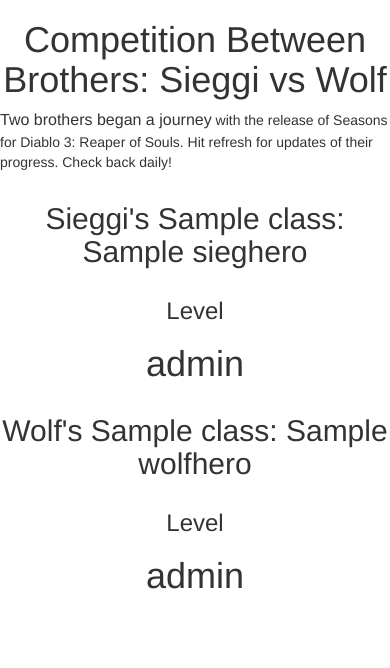
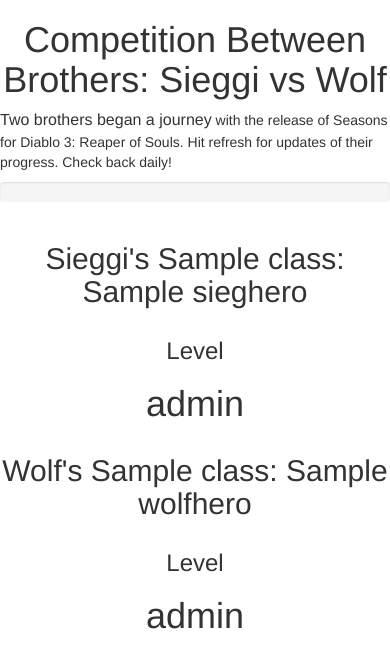
Before and after one commit to theonewolf/siegvswolf, a Flask app: template templates/index.jinja2 in a window 390 px wide. Shown: the top 668 px of the page. Run offline with Flask 2, Linux system fonts and the light colour scheme; the template is opened without the code that fills it: most values are stand-ins (such as "Sample title", 1, 10 or a date in 2020); some libraries are stand-ins or nearby versions.

Commit message:
templates/index.jinja2: adding in progress bar

```diff
--- a/main.py
+++ b/main.py
@@ -32,16 +32,30 @@
 
     if sieghero.level > wolfhero.level:
         siegclass = 'text-success'
+        siegprogressclass = 'progress-bar-success'
         wolfclass = 'text-danger'
+        wolfprogressclass = 'progress-bar-danger'
     else:
         siegclass = 'text-danger'
+        siegprogressclass = 'progress-bar-danger'
         wolflcass = 'text-success'
+        wolfprogressclass = 'progress-bar-success'
+
+    siegprogresswidth = float(sieghero.level) / (sieghero.level + wolfhero.level)
+    wolfprogresswidth = float(wolfhero.level) / (sieghero.level + wolfhero.level)
+
+    siegprogresswidth = '%0.0f%%' % (siegprogresswidth * 100)
+    wolfprogresswidth = '%0.0f%%' % (wolfprogresswidth * 100)
 
     return render_template('index.jinja2',
                            wolfhero=wolfhero,
                            sieghero=sieghero,
                            wolfclass=wolfclass,
-                           siegclass=siegclass)
+                           siegclass=siegclass,
+                           wolfprogressclass=wolfprogressclass,
+                           siegprogressclass=siegprogressclass,
+                           wolfprogresswidth=wolfprogresswidth,
+                           siegprogresswidth=siegprogresswidth)
 
 @app.errorhandler(404)
 def page_not_found(e):
--- a/templates/index.jinja2
+++ b/templates/index.jinja2
@@ -25,6 +25,17 @@
         </div>
 
         <div class="row">
+            <div class="col-md-12">
+                <div class="progress">
+                    <div class="progress-bar {{ siegprogressclass }}" style="width: {{ siegprogresswidth }}">
+                    </div>
+                    <div class="progress-bar {{ wolfprogressclass }}" style="width: {{ wolfprogresswidth }}">
+                    </div>
+                </div>
+            </div>
+        </div>
+
+        <div class="row">
             <div class="col-md-6">
                 <h2 class="text-center">Sieggi's {{ sieghero.class }}: {{ sieghero.name }}</h2>
                 <div class="row">
```
